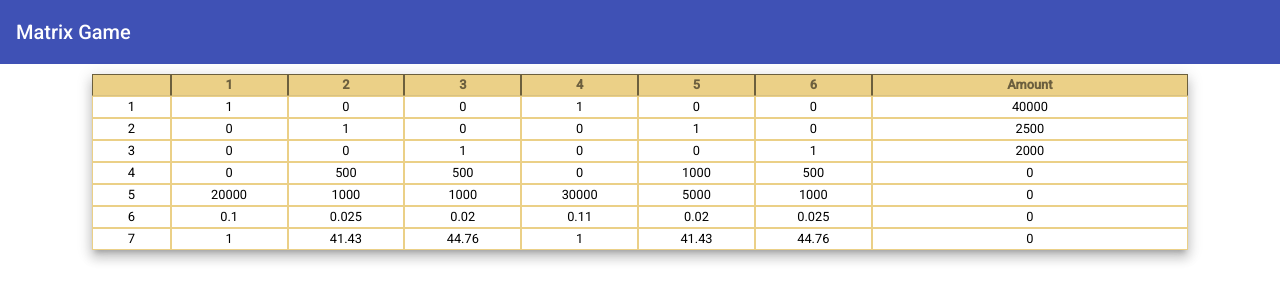
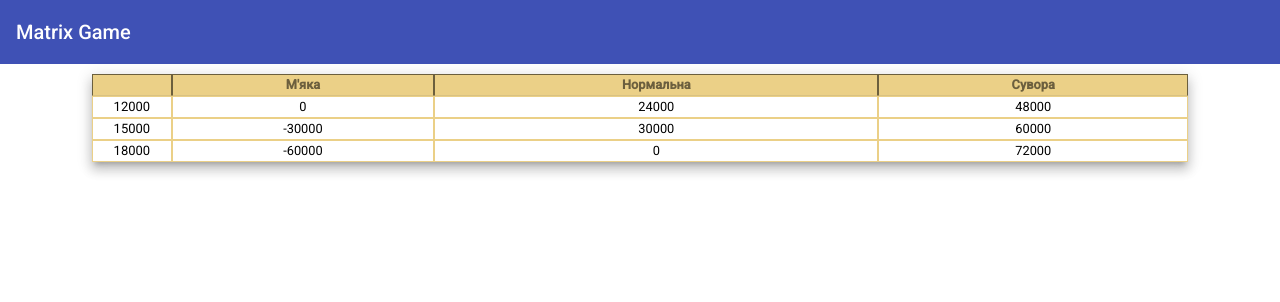
Before and after one commit to DimaMykhnevych/MatrixGame, an Angular app in the folder matrix-game/: page / in a window 1280 px wide. Shown: the top 302 px of the page. Built offline with nearby package versions, Linux system fonts and the light colour scheme.

Commit message:
Updated table data

```diff
--- a/matrix-game/src/app/app.component.ts
+++ b/matrix-game/src/app/app.component.ts
@@ -14,13 +14,9 @@ export class AppComponent implements OnInit {
 
   ngOnInit(): void {
     this.data = [
-      [1, 0, 0, 1, 0, 0, 40000],
-      [0, 1, 0, 0, 1, 0, 2500],
-      [0, 0, 1, 0, 0, 1, 2000],
-      [0, 500, 500, 0, 1000, 500, 0],
-      [20000, 1000, 1000, 30000, 5000, 1000, 0],
-      [0.1, 0.025, 0.02, 0.11, 0.02, 0.025, 0],
-      [1, 41.43, 44.76, 1, 41.43, 44.76, 0],
+      [0, 24000, 48000],
+      [-30000, 30000, 60000],
+      [-60000, 0, 72000],
     ];
   }
 }
--- a/matrix-game/src/app/components/table/table.component.html
+++ b/matrix-game/src/app/components/table/table.component.html
@@ -3,7 +3,15 @@
     <ng-container matColumnDef=" ">
       <mat-header-cell *matHeaderCellDef> </mat-header-cell>
       <mat-cell *matCellDef="let row; let rIndex = index">
-        {{ rIndex + 1 }}
+        {{
+          rIndex === 0
+            ? 12000
+            : rIndex === 1
+            ? 15000
+            : rIndex === 2
+            ? 18000
+            : rIndex + 1
+        }}
       </mat-cell>
     </ng-container>
     <ng-container
@@ -15,7 +23,15 @@
     >
       <mat-header-cell *matHeaderCellDef>
         <a class="header-value">
-          {{ cindex === displayedColumns.length - 2 ? "Amount" : header }}
+          {{
+            cindex === displayedColumns.length - 2
+              ? "Сувора"
+              : cindex === 0
+              ? "М'яка"
+              : cindex === 1
+              ? "Нормальна"
+              : header
+          }}
         </a>
       </mat-header-cell>
       <!-- when switch function is called then the value of editpointer and trucker will change accordingly
```
